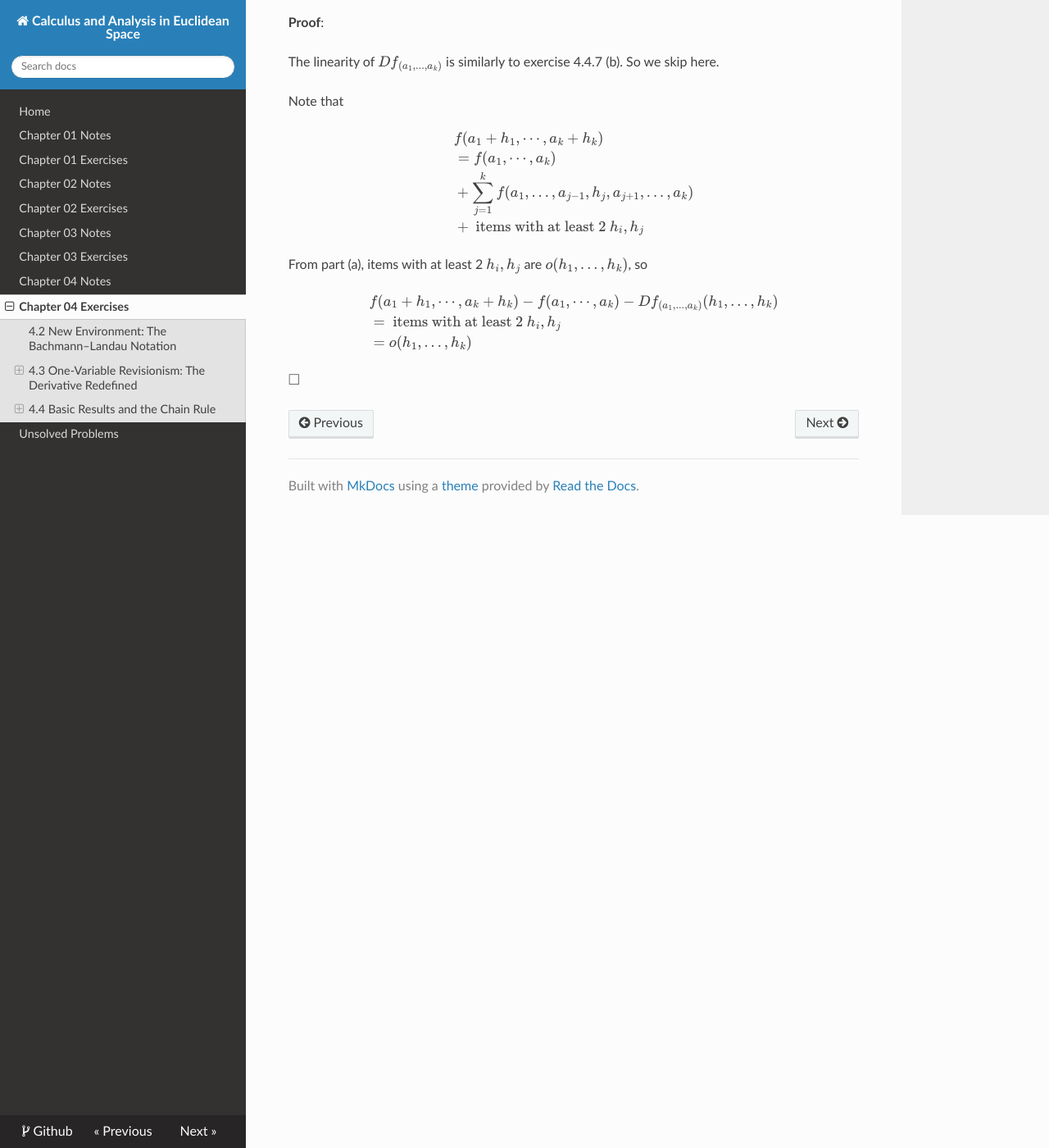
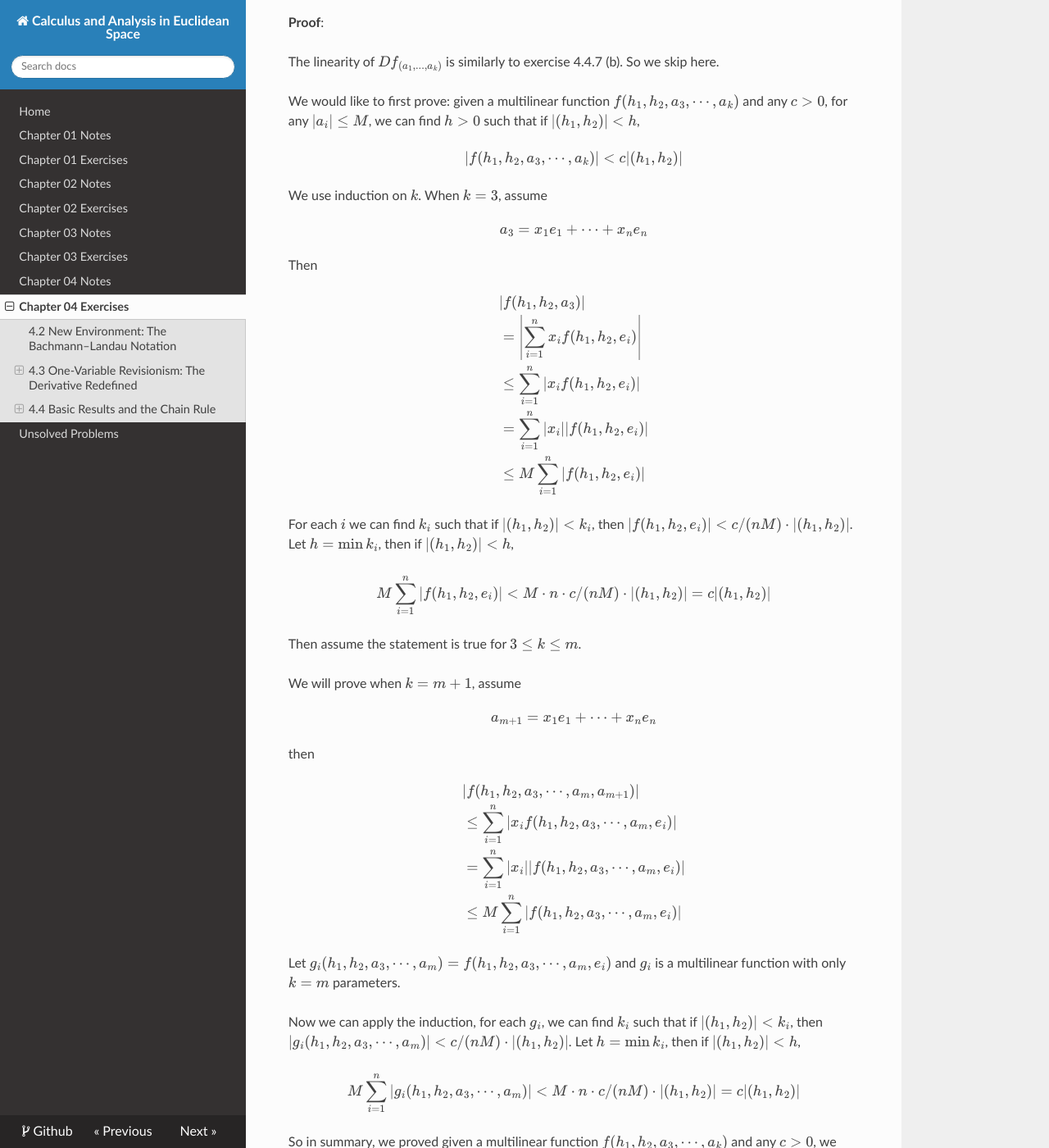
Before and after one commit to eroicaleo/shurman-calculus-euclidean-space, an MkDocs documentation site: the page built from docs/ch04ex.md, in a window 1280 px wide and 1400 px high, scrolled down 9780 px. Shown: the whole window at 82% size. Built offline with MkDocs 1.6.1, drawn with Linux system fonts in a browser that asks for light colours; nearby versions of some CDN libraries; formulas are drawn with MathJax 3; some of the changed text lies outside the part shown.

Commit message:
Updates ch04ex

```diff
--- a/docs/ch04ex.md
+++ b/docs/ch04ex.md
@@ -568,7 +568,94 @@ $$
 The linearity of $Df_{(a_1 ,...,a_k)}$ is similarly to exercise 4.4.7 (b).
 So we skip here.
 
-Note that
+We would like to first prove: given a multilinear function
+$f(h_1, h_2, a_3, \cdots, a_k)$ and any $c > 0$, for any $|a_i| \leq M$, we can
+find $h > 0$ such that if $|(h_1, h_2)| < h$,
+
+$$
+|f(h_1, h_2, a_3, \cdots, a_k)| < c|(h_1, h_2)|
+$$
+
+We use induction on $k$. When $k = 3$, assume
+
+$$
+a_3 = x_1 e_1 + \cdots + x_n e_n
+$$
+
+Then
+
+$$
+\begin{align*}
+& |f(h_1, h_2, a_3)| \\
+&=
+\left| \sum_{i = 1}^{n} x_i f(h_1, h_2, e_i)  \right| \\
+&\leq \sum_{i = 1}^{n} \left| x_i f(h_1, h_2, e_i) \right| \\
+&= \sum_{i = 1}^{n} |x_i| |f(h_1, h_2, e_i)| \\
+& \leq M \sum_{i = 1}^{n} |f(h_1, h_2, e_i)|
+\end{align*}
+$$
+
+For each $i$ we can find $k_i$ such that if $|(h_1, h_2)| < k_i$,
+then $|f(h_1, h_2, e_i)| < c/(nM) \cdot |(h_1, h_2)|$. Let $h = \min k_i$, then
+if $|(h_1, h_2)| < h$,
+
+$$
+M \sum_{i = 1}^{n} |f(h_1, h_2, e_i)| <
+M \cdot n \cdot c/(nM) \cdot |(h_1, h_2)|
+= c|(h_1, h_2)|
+$$
+
+Then assume the statement is true for $3 \leq k \leq m$.
+
+We will prove when $k = m+1$, assume
+
+$$
+a_{m+1} = x_1 e_1 + \cdots + x_n e_n
+$$
+
+then
+
+$$
+\begin{align*}
+&|f(h_1, h_2, a_3, \cdots, a_m, a_{m+1})| \\
+& \leq \sum_{i = 1}^{n} \left| x_i f(h_1, h_2, a_3, \cdots, a_m, e_i) \right| \\
+& = \sum_{i = 1}^{n} \left| x_i | | f(h_1, h_2, a_3, \cdots, a_m, e_i) \right| \\
+& \leq M \sum_{i = 1}^{n} | f(h_1, h_2, a_3, \cdots, a_m, e_i) | \\
+\end{align*}
+$$
+
+Let $g_i(h_1, h_2, a_3, \cdots, a_m) =
+f(h_1, h_2, a_3, \cdots, a_m, e_i)$ and $g_i$ is a multilinear function with only $k = m$ parameters.
+
+Now we can apply the induction, for each $g_i$, we can find $k_i$ such that
+if $|(h_1, h_2)| < k_i$,
+then $|g_i(h_1, h_2, a_3, \cdots, a_m)| < c/(nM) \cdot |(h_1, h_2)|$. Let $h = \min k_i$, then
+if $|(h_1, h_2)| < h$,
+
+$$
+M \sum_{i = 1}^{n} |g_i(h_1, h_2, a_3, \cdots, a_m)| <
+M \cdot n \cdot c/(nM) \cdot |(h_1, h_2)|
+= c|(h_1, h_2)|
+$$
+
+So in summary, we proved given a multilinear function
+$f(h_1, h_2, a_3, \cdots, a_k)$ and any $c > 0$, we can
+find $h > 0$, as long as $|a_i| \leq M$, and $|(h_1, h_2)| < h$,
+
+$$
+|f(h_1, h_2, a_3, \cdots, a_k)| < c|(h_1, h_2)|
+$$
+
+The above statement can be generalized to given a multilinear function
+$f(a_1, a_2, a_3, \cdots, a_k)$ and any $c > 0$, we can
+find $h > 0$, as long as $|a_i| \leq M$, and $|(h_i, h_j)| < h$, we have
+
+$$
+|f(a_1,...,h_i,...,h_j,...,a_k)| < c |(h_i, h_j)|
+\leq c |(h_1, \cdots, h_k)|
+$$
+
+Then note that
 
 $$
 \begin{align*}
@@ -580,7 +667,9 @@ $$
 \end{align*}
 $$
 
-From part (a), items with at least 2 $h_i, h_j$ are
+From the previous induction and the generalization, as long as
+$|h_i| \leq M, |a_j| \leq M$, then
+items with at least 2 $h_i, h_j$ are
 $o(h_1,...,h_k)$, so
 
 $$
@@ -592,3 +681,40 @@ $$
 $$
 
 $\square$
+
+Another much cleaner approach suggested by Gemini is to prove this first
+
+$$
+|f(a_1, \cdots, a_k)| \leq C |a_1| \cdots| a_k|
+$$
+
+Assume
+
+$$
+a_i = x_{i1} e_1 + \cdots + x_{in} e_n
+$$
+
+Then
+
+$$
+\begin{align*}
+&|f(a_1, \cdots, a_k)| \\
+& \leq
+\sum \limits_{j_1 = 1}^{n} \cdots
+\sum \limits_{j_k = 1}^{n} |x_{j_1,1}|\cdots|x_{j_k,k}||f(e_1, \cdots, e_k)| \\
+& \leq |a_1| \cdots| a_k|
+\sum \limits_{j_1 = 1}^{n} \cdots
+\sum \limits_{j_k = 1}^{n} |f(e_1, \cdots, e_k)|
+\end{align*}
+$$
+
+$\square$
+
+(c) When $k = n$, what does this exercise say about the determinant?
+
+**Proof**:
+
+It means the determinant is differentiable at any point
+$(a_1, \cdots, a_n)$.
+
+$\square$
```
